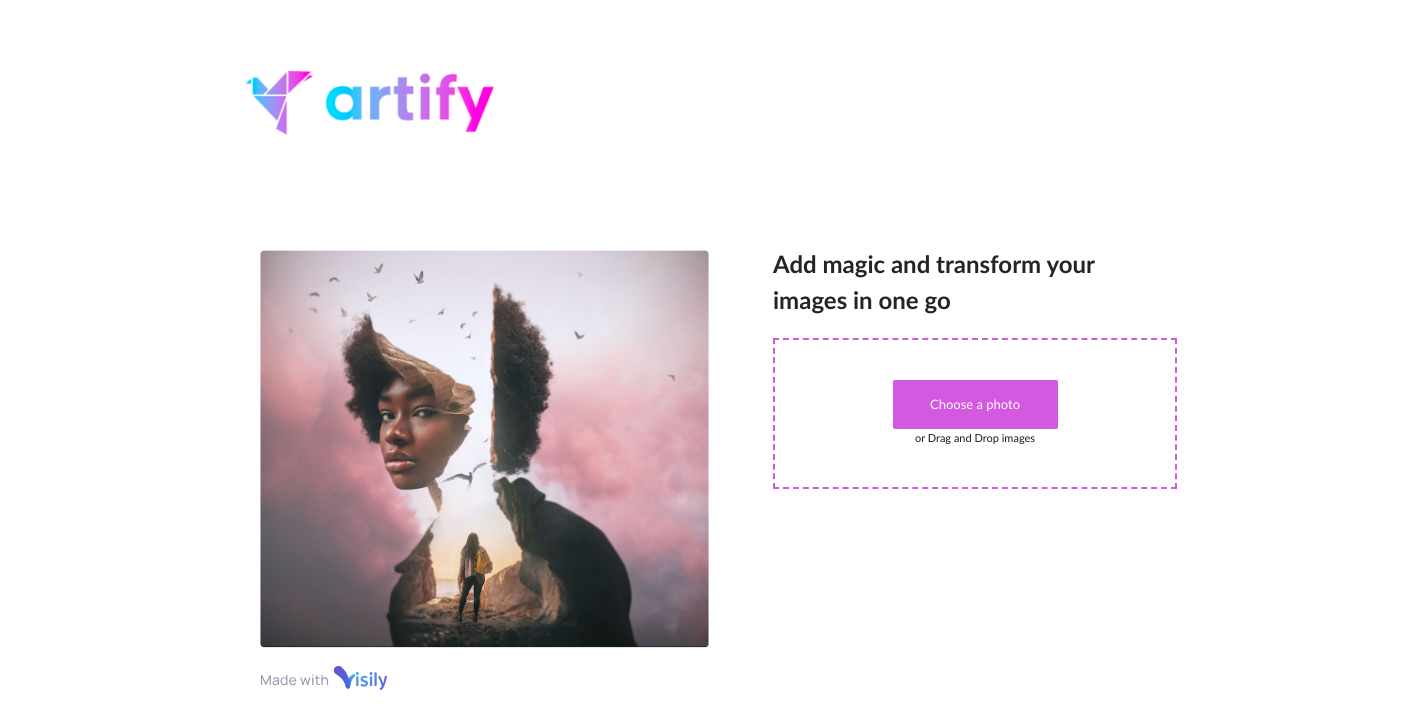
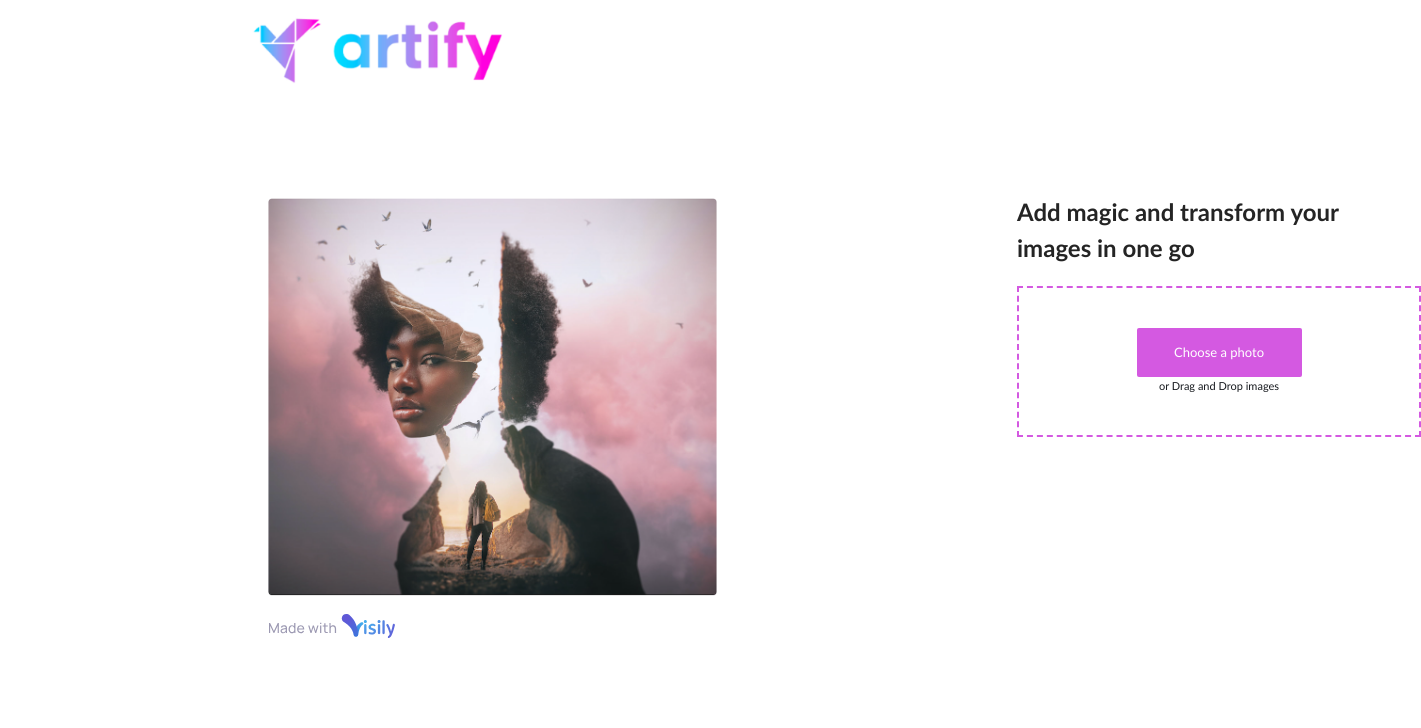
Before and after one commit to adobecom/artify, a React (Vite) app in the folder ui-app/: page / in a window 1280 px wide. Shown: the top 728 px of the page, 1421 px wide, since content can reach past the window. Built offline with nearby package versions, Linux system fonts and the light colour scheme.

Commit message:
Css fixes

```diff
--- a/ui-app/src/App.jsx
+++ b/ui-app/src/App.jsx
@@ -10,7 +10,7 @@ function App() {
 
   return (
     <>
-      <header>
+      <header className={`${file ? 'has-file' : ''}`}>
         <img src={logo} className="logo" alt="Artify logo" />
       </header>
       <main>
--- a/ui-app/src/components/Editor.jsx
+++ b/ui-app/src/components/Editor.jsx
@@ -2,9 +2,9 @@ import { useState, useRef, useEffect } from "react";
 
 function EditorPage() {
   return (
-    <>
+    <div className="editor-wrapper">
     Edit page
-    </>
+    </div>
   );
 }
 
--- a/ui-app/src/components/Landing.jsx
+++ b/ui-app/src/components/Landing.jsx
@@ -15,7 +15,7 @@ function LandingPage({ setFile }) {
 
   return (
     <>
-       <div>
+       <div className="main-wrapper">
           <img src={banner} className="banner" alt="banner" />
         </div>
         <div className="info">
--- a/ui-app/src/index.css
+++ b/ui-app/src/index.css
@@ -23,8 +23,20 @@ a:hover {
   color: #535bf2;
 }
 
-body {
+.main-wrapper {
   margin: 0 236px;
+}
+
+header {
+  margin: 0 236px;
+}
+
+header.has-file {
+  margin: 0 16px;
+}
+
+header.has-file img {
+  height: 4rem;
 }
 
 h1 {
@@ -43,3 +55,7 @@ button {
   cursor: pointer;
   transition: border-color 0.25s;
 }
+
+.editor-wrapper {
+  margin: 0 36px;
+}
```
